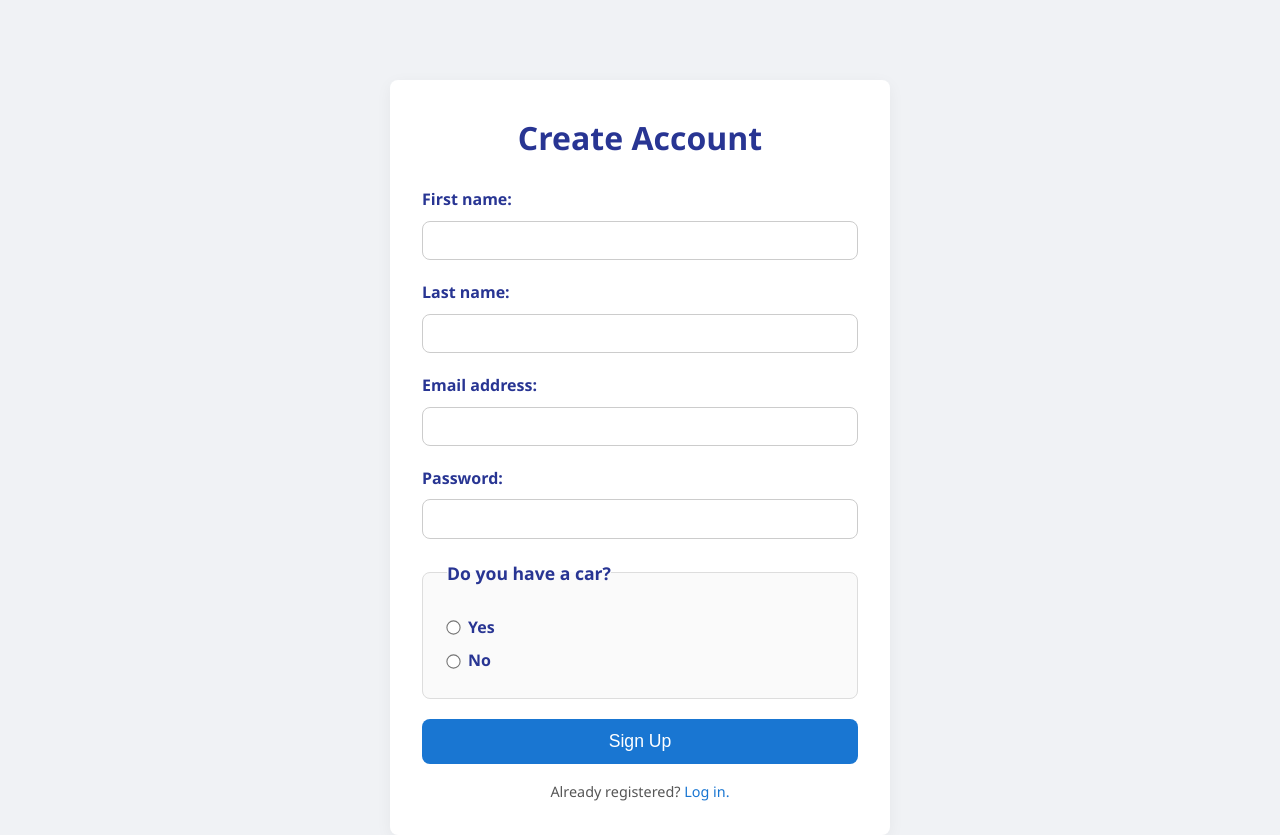
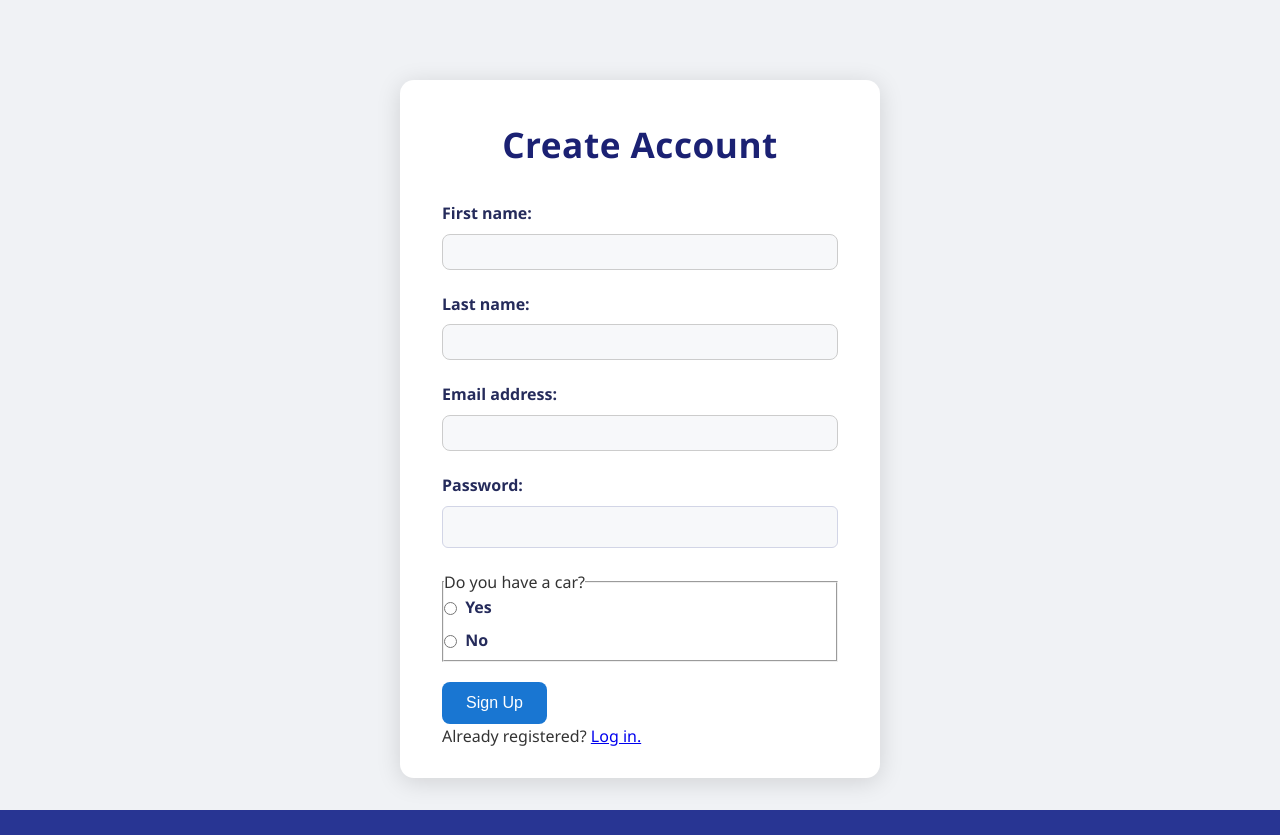
Before and after one commit to Lucaasgg/Ingengeria_Software_teamwork, a Django app: page /accounts/signup/ in a window 1280 px wide. Shown: the part 83-918 px from the top of the page. Run offline with Django 4.2, Linux system fonts and the light colour scheme.

Commit message:
updated signup

```diff
--- a/rides/forms.py
+++ b/rides/forms.py
@@ -1,9 +1,11 @@
 # rides/forms.py
-
+from django.core.exceptions import ValidationError
 from django import forms
 from django.contrib.auth import get_user_model
 from django.contrib.auth.forms import AuthenticationForm
 from .models import Profile
+from .models import Car
+from django.contrib.auth import get_user_model
 
 User = get_user_model()
 
@@ -48,48 +50,39 @@ class ProfileForm(forms.ModelForm):
         return self.cleaned_data['has_car'] == 'True'
 
 
+
 class SignupForm(forms.ModelForm):
     """
-    User registers with: first_name, last_name, email (as username), password,
-    and optionally car details (make, model, plate, seats).
+    Form for user registration, including car details if applicable.
     """
     password = forms.CharField(widget=forms.PasswordInput)
-    HAS_CAR_CHOICES = [
-        ('True',  'Yes'),
-        ('False', 'No'),
-    ]
-    has_car = forms.ChoiceField(
-        label="Do you have a car?",
-        choices=HAS_CAR_CHOICES,
-        widget=forms.RadioSelect
-    )
-
-    # Car detail fields (only saved if has_car == True)
-    make  = forms.CharField(max_length=50, required=False)
+    make = forms.CharField(max_length=50, required=False)
     model = forms.CharField(max_length=50, required=False)
     plate = forms.CharField(max_length=15, required=False)
     seats = forms.IntegerField(min_value=1, required=False)
+    HAS_CAR_CHOICES = [
+    ('True', 'Yes'),
+    ('False', 'No'),
+]
+    has_car = forms.ChoiceField(
+    choices=HAS_CAR_CHOICES,
+    widget=forms.RadioSelect,
+    label="Do you have a car?"
+)
 
     class Meta:
-        model  = User
+        model = User
         fields = ['first_name', 'last_name', 'email']
 
     def clean(self):
         cleaned = super().clean()
-        has_car = cleaned.get('has_car') == 'True'
-        if has_car:
-            # require all car fields
-            for fld in ('make','model','plate','seats'):
+        if cleaned.get('has_car'):
+            for fld in ('make', 'model', 'plate', 'seats'):
                 if not cleaned.get(fld):
                     self.add_error(fld, "This field is required if you have a car.")
         return cleaned
 
-    def clean_has_car(self):
-        # convierte el string a booleano
-        return self.cleaned_data['has_car'] == 'True'
-
     def save(self, commit=True):
-        # creamos el usuario
         user = User(
             username=self.cleaned_data['email'],
             first_name=self.cleaned_data['first_name'],
@@ -99,16 +92,26 @@ class SignupForm(forms.ModelForm):
         user.set_password(self.cleaned_data['password'])
         if commit:
             user.save()
-            # si tiene coche, lo guardamos
+            # Crear o actualizar Profile asociado
+            profile, created = Profile.objects.get_or_create(user=user)
+            profile.has_car = self.cleaned_data['has_car']
             if self.cleaned_data['has_car']:
-                Car.objects.create(
-                    owner=user,
-                    make=self.cleaned_data['make'],
-                    model=self.cleaned_data['model'],
-                    plate=self.cleaned_data['plate'],
-                    seats=self.cleaned_data['seats'],
-                )
+                profile.make = self.cleaned_data['make']
+                profile.model = self.cleaned_data['model']
+                profile.plate = self.cleaned_data['plate']
+                profile.seats = self.cleaned_data['seats']
+            else:
+                profile.make = ''
+                profile.model = ''
+                profile.plate = ''
+                profile.seats = None
+            profile.save()
         return user
+    def clean_email(self):
+        email = self.cleaned_data['email']
+        if User.objects.filter(email=email).exists():
+            raise ValidationError("A user with this email already exists.")
+        return email
 
 
 class EmailAuthenticationForm(AuthenticationForm):
--- a/rides/templates/registration/signup.html
+++ b/rides/templates/registration/signup.html
@@ -6,74 +6,81 @@
 {% block content %}
 <div class="signup-container">
   <h1>Create Account</h1>
+  {% if form.errors %}
+    <div class="alert alert-danger" role="alert">
+      {% for field in form %}
+        {% for error in field.errors %}
+          <strong>{{ field.label }}:</strong> {{ error }}<br>
+        {% endfor %}
+      {% endfor %}
+      {% for error in form.non_field_errors %}
+        {{ error }}<br>
+      {% endfor %}
+    </div>
+  {% endif %}
+
   <form method="post" novalidate>
     {% csrf_token %}
-    {{ form.non_field_errors }}
     <div class="form-group">
       {{ form.first_name.label_tag }}
       {{ form.first_name }}
-      {{ form.first_name.errors }}
     </div>
     <div class="form-group">
       {{ form.last_name.label_tag }}
       {{ form.last_name }}
-      {{ form.last_name.errors }}
     </div>
     <div class="form-group">
       {{ form.email.label_tag }}
       {{ form.email }}
-      {{ form.email.errors }}
     </div>
     <div class="form-group">
       {{ form.password.label_tag }}
       {{ form.password }}
-      {{ form.password.errors }}
     </div>
-
-    <fieldset class="form-group">
+    <fieldset class="form-group" id="has-car-fieldset">
       <legend>Do you have a car?</legend>
       {{ form.has_car }}
-      {{ form.has_car.errors }}
     </fieldset>
-
-    <div id="car-details">
+    <div id="car-details" style="display:none;">
       <div class="form-group">
         {{ form.make.label_tag }}
         {{ form.make }}
-        {{ form.make.errors }}
       </div>
       <div class="form-group">
         {{ form.model.label_tag }}
         {{ form.model }}
-        {{ form.model.errors }}
       </div>
       <div class="form-group">
         {{ form.plate.label_tag }}
         {{ form.plate }}
-        {{ form.plate.errors }}
       </div>
       <div class="form-group">
         {{ form.seats.label_tag }}
         {{ form.seats }}
-        {{ form.seats.errors }}
       </div>
     </div>
-
     <button type="submit" class="btn">Sign Up</button>
     <p class="small">Already registered? <a href="{% url 'login' %}">Log in.</a></p>
   </form>
 </div>
 
 <script>
-  // mostrar/ocultar detalles de coche
+  // Show/hide car details fields based on has_car radio selection
   document.addEventListener('DOMContentLoaded', () => {
-    const yesRadio = document.querySelector('input[name="has_car"][value="True"]');
-    const carBox  = document.getElementById('car-details');
-    function toggle() {
-      carBox.style.display = yesRadio.checked ? 'block' : 'none';
+    const radios = document.querySelectorAll('input[name="has_car"]');
+    const carBox = document.getElementById('car-details');
+
+    function toggleCarDetails() {
+      const checkedValue = document.querySelector('input[name="has_car"]:checked');
+      carBox.style.display = (checkedValue && checkedValue.value === 'True') ? 'block' : 'none';
     }
-    yesRadio.closest('fieldset').addEventListener('change', toggle);
-    toggle();
+
+    radios.forEach(radio => {
+      radio.addEventListener('change', toggleCarDetails);
+    });
+
+    // Run once on load
+    toggleCarDetails();
   });
 </script>
 {% endblock %}
--- a/rides/views.py
+++ b/rides/views.py
@@ -1,16 +1,16 @@
 # rides/views.py
 
-from django.shortcuts           import get_object_or_404, redirect, render
-from django.contrib             import messages
+from django.shortcuts import get_object_or_404, redirect, render
+from django.contrib import messages
 from django.contrib.auth.decorators import login_required
 from django.contrib.auth.mixins import LoginRequiredMixin
-from django.views.generic       import ListView, DetailView, CreateView
-from django.views               import View
-from django.contrib.auth.views  import LoginView
-from django.urls                import reverse_lazy
-
-from .models  import Trip, TripRequest, Profile
-from .forms   import (
+from django.views.generic import ListView, DetailView, CreateView
+from django.views import View
+from django.contrib.auth.views import LoginView
+from django.urls   import reverse_lazy
+from django.contrib.auth import login, get_backends
+from .models import Trip, TripRequest, Profile
+from .forms import (
     SignupForm,
     EmailAuthenticationForm,
     UserForm,
@@ -116,17 +116,20 @@ class ProfileView(View):
 
 
 class SignupView(CreateView):
-    """
-    Registro de nuevos usuarios.
-    """
-    form_class    = SignupForm
+    form_class = SignupForm
     template_name = 'registration/signup.html'
-    success_url   = reverse_lazy('login')
+    success_url = reverse_lazy('profile')
 
+    def form_valid(self, form):
+        response = super().form_valid(form)
+
+        user = self.object
+        login(self.request, user, backend='django.contrib.auth.backends.ModelBackend')
+        return response
 
 class EmailLoginView(LoginView):
     """
-    Login usando email en lugar de username.
+    Login using email and password.
     """
     authentication_form = EmailAuthenticationForm
     template_name       = 'registration/login.html'
--- a/static/css/style.css
+++ b/static/css/style.css
@@ -497,132 +497,134 @@ ul.messages li:not(.message) {
 /* -------------------------------------------------------
    Signup Page
 ------------------------------------------------------- */
+/* Contenedor general del formulario de registro */
 .signup-container {
-  max-width: 500px;
-  margin: 3rem auto;
-  padding: 2rem;
-  background: var(--color-white);
-  border-radius: var(--radius);
-  box-shadow: 0 4px 16px rgba(0,0,0,0.05);
+    background: #fff;
+    max-width: 480px;
+    margin: 48px auto 0 auto;
+    border-radius: 14px;
+    box-shadow: 0 4px 24px #0002;
+    padding: 36px 42px 28px 42px;
 }
 
 .signup-container h1 {
-  text-align: center;
-  margin-bottom: 1.5rem;
-  color: var(--color-dark);
+    font-size: 2.2rem;
+    margin-bottom: 1.8rem;
+    text-align: center;
+    color: #1b2173;
+    font-weight: 700;
+    letter-spacing: 0.5px;
 }
 
-.signup-container .form-group,
-.signup-container fieldset {
-  margin-bottom: 1.25rem;
+.form-group {
+    margin-bottom: 20px;
 }
 
-.signup-container label,
-.signup-container legend {
-  display: block;
-  margin-bottom: 0.5rem;
-  font-weight: 600;
-  color: var(--color-dark);
+.form-group label {
+    font-weight: 600;
+    display: block;
+    margin-bottom: 7px;
+    color: #252b5b;
 }
 
-.signup-container input[type="text"],
-.signup-container input[type="email"],
-.signup-container input[type="password"],
-.signup-container input[type="number"] {
-  width: 100%;
-  padding: 0.6rem;
-  border: 1px solid #ccc;
-  border-radius: var(--radius);
-  font-size: 1rem;
-  transition: border-color var(--transition);
+input[type="text"],
+input[type="email"],
+input[type="password"],
+input[type="number"] {
+    width: 100%;
+    padding: 11px 10px;
+    border-radius: 6px;
+    border: 1px solid #d2d5e6;
+    background: #f7f8fa;
+    font-size: 1rem;
+    box-sizing: border-box;
+    margin-bottom: 2px;
+    transition: border 0.2s;
+}
+input[type="text"]:focus,
+input[type="email"]:focus,
+input[type="password"]:focus,
+input[type="number"]:focus {
+    border: 1.5px solid #233396;
+    outline: none;
 }
 
-.signup-container input:focus {
-  border-color: var(--color-primary-light);
-  outline: none;
+.radio-group label {
+    font-weight: 600;
+    margin-bottom: 7px;
 }
 
-.signup-container fieldset {
-  border: 1px solid #ddd;
-  padding: 1rem;
-  border-radius: var(--radius);
-  background: #fafafa;
+.radio-inline {
+    display: flex;
+    gap: 32px;
+    margin-top: 5px;
+}
+.radio-inline label {
+    font-weight: 400;
+    margin-right: 12px;
+    color: #444b85;
+    cursor: pointer;
 }
 
-.signup-container input[type="radio"] {
-  margin-right: 0.5rem;
-  transform: scale(1.1);
+input[type="radio"] {
+    accent-color: #233396;
+    margin-right: 4px;
+    vertical-align: -2px;
 }
 
-#car-details {
-  display: none; /* se mostrará via JS */
-  margin-top: 1rem;
+#car-fields {
+    margin-top: 14px;
+    border-top: 1px solid #f0f1f5;
+    padding-top: 18px;
 }
 
-.signup-container .btn {
-  width: 100%;
-  padding: 0.75rem;
-  font-size: 1.1rem;
-  background: var(--color-primary);
-  color: var(--color-white);
-  border: none;
-  border-radius: var(--radius);
-  cursor: pointer;
-  transition: background var(--transition);
+.btn-primary {
+    display: block;
+    width: 100%;
+    padding: 13px;
+    background: #233396;
+    color: #fff;
+    font-weight: 700;
+    border: none;
+    border-radius: 7px;
+    margin-top: 24px;
+    font-size: 1.09rem;
+    letter-spacing: 0.2px;
+    transition: background 0.18s;
+}
+.btn-primary:hover {
+    background: #3548c0;
+    cursor: pointer;
 }
 
-.signup-container .btn:hover {
-  background: var(--color-primary-light);
+.login-link {
+    margin-top: 1.5rem;
+    text-align: center;
+    color: #4953a5;
+    font-size: 1rem;
 }
 
-.signup-container .small {
-  text-align: center;
-  margin-top: 1rem;
-  font-size: 0.9rem;
-  color: #555;
-}
-/* ==== Style for “Do you have a car?” ==== */
-.signup-container fieldset {
-  border: 1px solid #ddd;
-  border-radius: var(--radius);
-  padding: 1rem 1.5rem;
-  margin-bottom: 1.5rem;
-  background: #fafafa;
+.login-link a {
+    color: #233396;
+    text-decoration: underline;
+    font-weight: 700;
+    margin-left: 3px;
 }
 
-.signup-container fieldset legend {
-  font-size: 1.1rem;
-  font-weight: 600;
-  margin-bottom: 0.75rem;
-  color: var(--color-dark);
+@media (max-width: 600px) {
+    .signup-container {
+        max-width: 98vw;
+        padding: 18px 4vw;
+    }
 }
-
-.signup-container fieldset label {
-  display: inline-flex;
-  align-items: center;
-  margin-right: 2rem;
-  font-size: 1rem;
-  cursor: pointer;
+.alert {
+  padding: 1em;
+  margin: 1em 0;
+  border-radius: 0.5em;
+  font-weight: 500;
 }
-
-.signup-container fieldset input[type="radio"] {
-  margin-right: 0.5rem;
-  accent-color: var(--color-primary);
+.alert-danger {
+  background: #f8d7da;
+  color: #842029;
+  border: 1px solid #f5c2c7;
 }
-
-/* ==== Style for the Log in link under the button ==== */
-.signup-container .small {
-  text-align: center;
-  margin-top: 1rem;
-  font-size: 0.9rem;
-}
-.signup-container .small a {
-  color: var(--color-primary);
-  text-decoration: none;
-  font-weight: 500;
-  transition: color var(--transition);
-}
-.signup-container .small a:hover {
-  color: var(--color-primary-light);
-  text-decoration: underline;
-}
```
